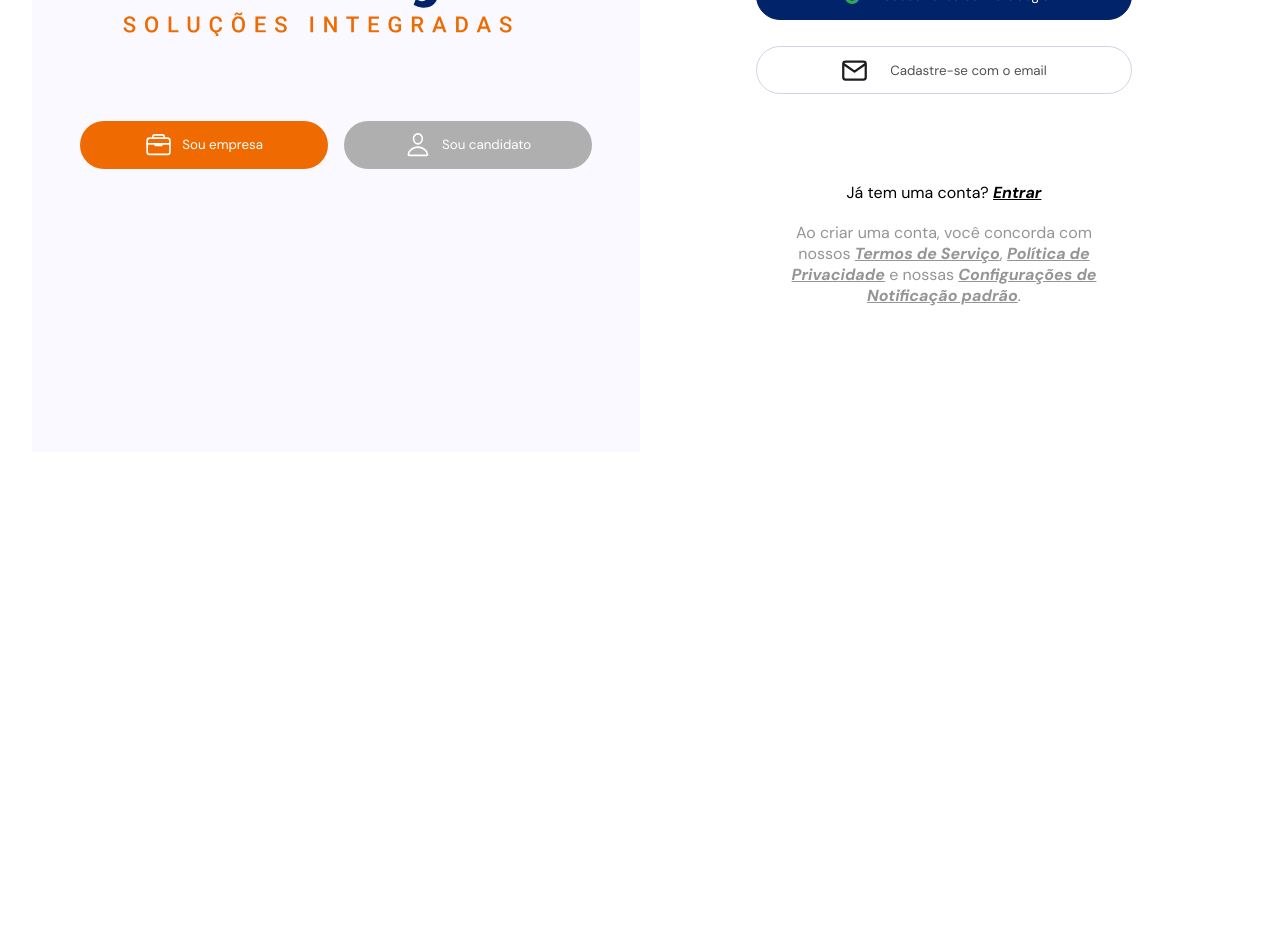
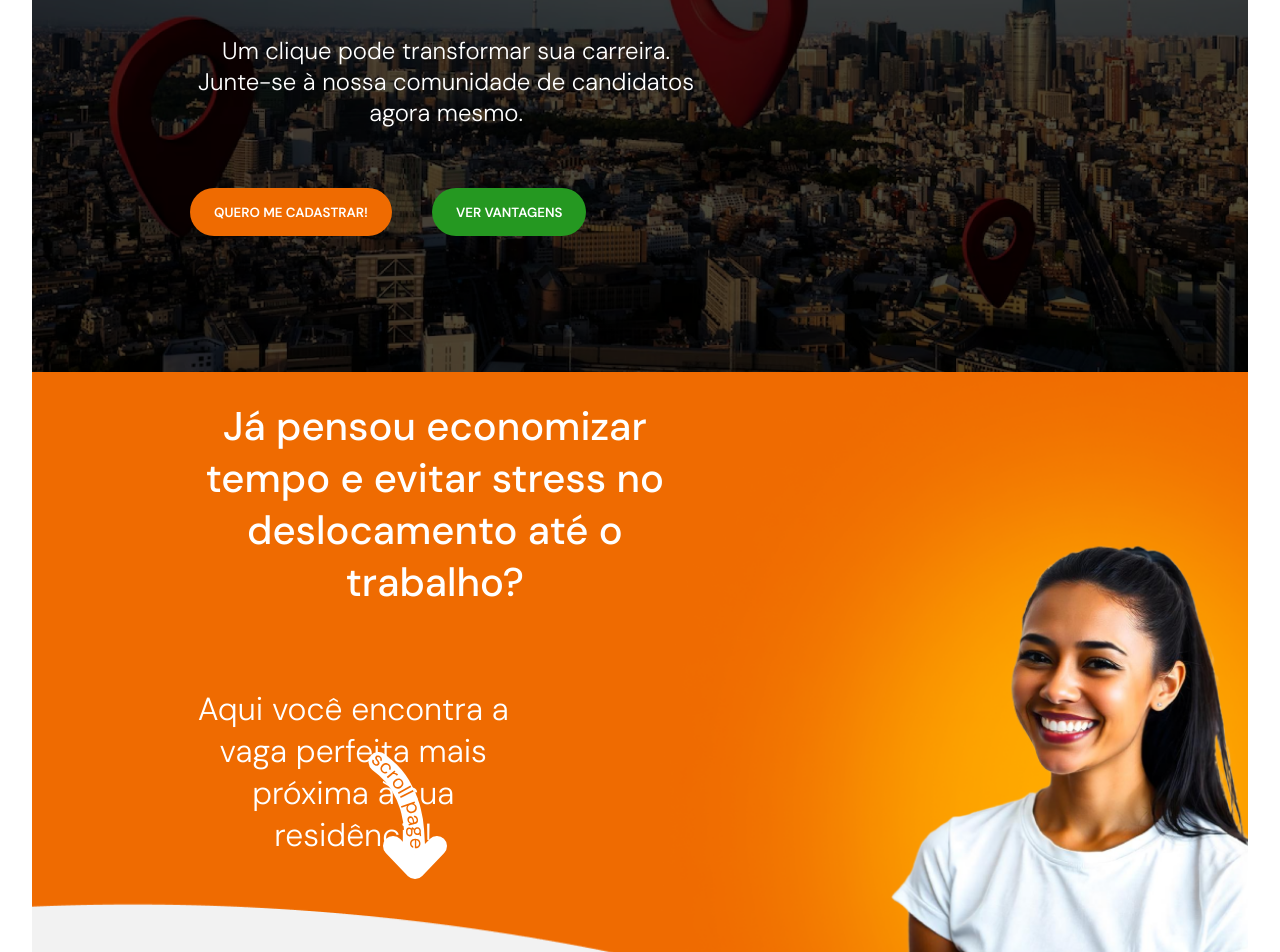
Before and after one commit to matheusmigge/frontend-react-empregabilidade, a React (Vite) app in the folder vite-project/: page / in a window 1280 px wide. Shown: the part 380-1332 px from the top of the page. Before the commit the page ends 864 px from the top, so only its background shows below. Built offline with nearby package versions, Linux system fonts and the light colour scheme.

Commit message:
💄 feat: Corrigido o tamanho dos botões no header e do "scroll page".

```diff
--- a/vite-project/package.json
+++ b/vite-project/package.json
@@ -10,6 +10,7 @@
     "preview": "vite preview"
   },
   "dependencies": {
+    "axios": "^1.7.7",
     "react": "^18.3.1",
     "react-dom": "^18.3.1",
     "react-router-dom": "^6.26.2"
--- a/vite-project/src/App.tsx
+++ b/vite-project/src/App.tsx
@@ -1,5 +1,6 @@
 import { BrowserRouter as Router, Routes, Route } from "react-router-dom";
 import Register from "./pages/register/Register";
+import LandingPage from "./pages/landingPage/LandingPage";
 import "./App.css";
 
 function App() {
@@ -7,6 +8,7 @@
     <>
       <Router>
         <Routes>
+          <Route path="/" element={<LandingPage />} />
           <Route path="/" element={<Register />} />
         </Routes>
       </Router>
--- a/vite-project/src/components/textual-button/TextualButton.css
+++ b/vite-project/src/components/textual-button/TextualButton.css
@@ -1,5 +1,5 @@
 .textual-button-container {
-  width: 100%;
+  width: max-content;
 }
 
 .textual-button-container button {
--- a/vite-project/src/pages/landingPage/sections/AdvantagesCards.css
+++ b/vite-project/src/pages/landingPage/sections/AdvantagesCards.css
@@ -47,7 +47,6 @@
 .advantagesCards .ctaButton {
     padding: 0.75rem 2rem;
     margin-bottom: 3rem;
-    max-width: max-content;
     text-transform: uppercase;
     font-weight: 600;
     background-color: #EF6B01;
--- a/vite-project/src/pages/landingPage/sections/UserCta.css
+++ b/vite-project/src/pages/landingPage/sections/UserCta.css
@@ -29,7 +29,6 @@
 }
 
 .userCta .scrollPageIcon {
-    transform: translateX(-20rem);
-    margin-top: 20rem;
-    scale: 2;
+    transform: translateX(-40rem);
+    margin-top: 15rem;
 }
```
Also changed, not shown: 1 other file (tests, documents, lock files or other folders).
